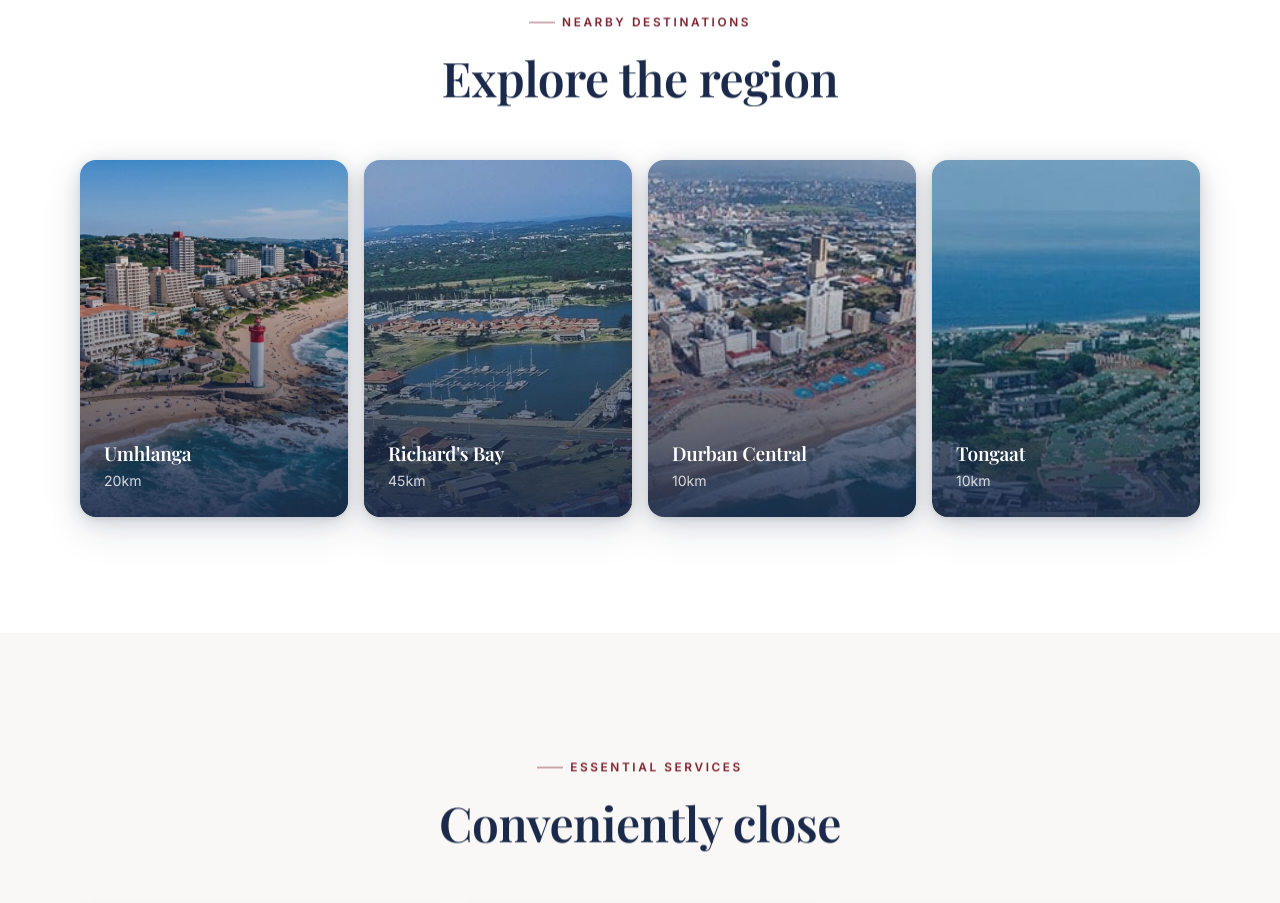
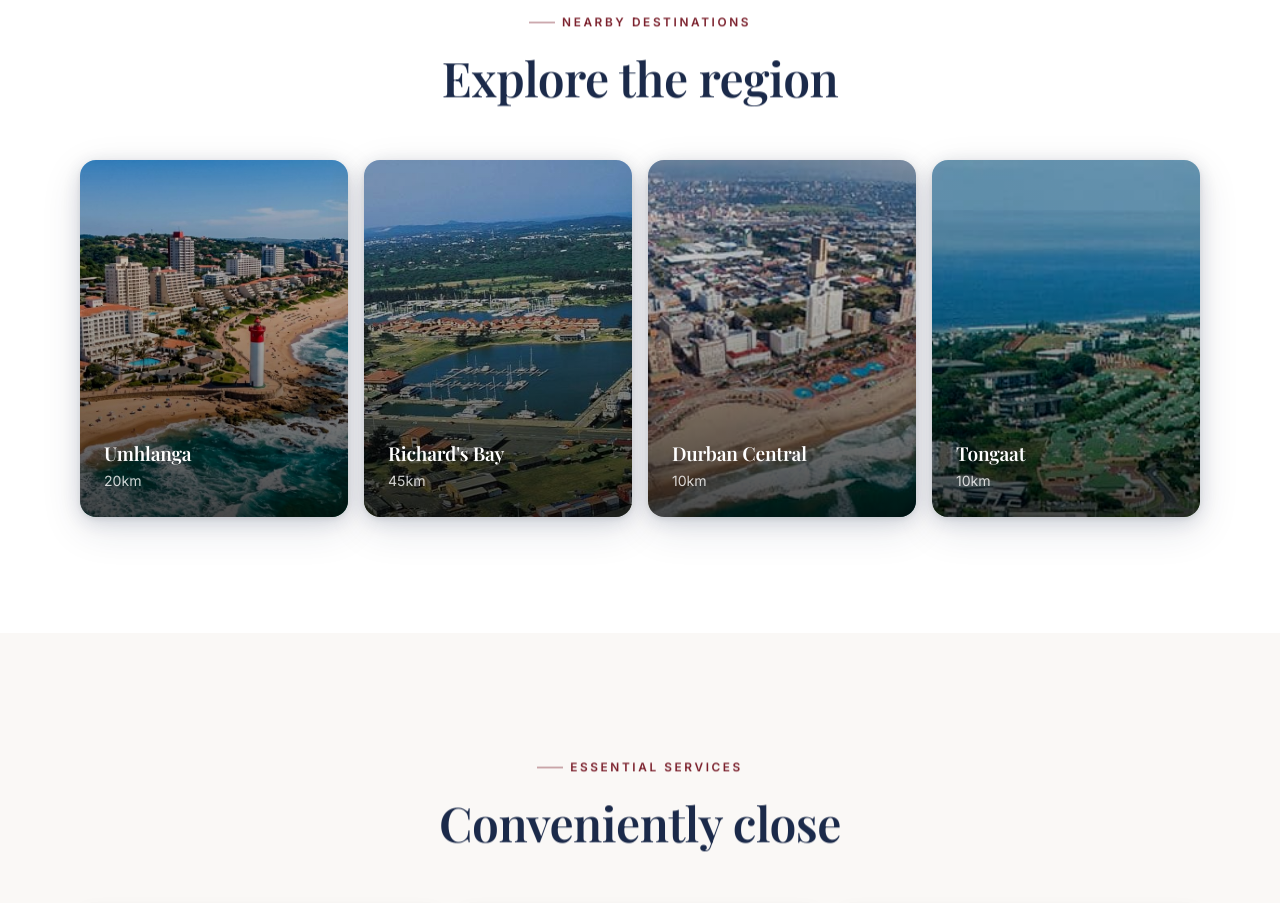
Before and after one commit to HlobisileLukhele/Hampshire-redesign, a website: page attractions.html in a window 1280 px wide. Shown: the part 2672-3575 px from the top of the page. Drawn offline with nearby package versions, Linux system fonts and the light colour scheme; a web font is replaced by a local one.

Commit message:
fixed spelling error and added black overlay to images

```diff
--- a/css/styles.css
+++ b/css/styles.css
@@ -665,9 +665,9 @@ h1, h2, h3, h4 {
 
 .nearby-cities { display: grid; grid-template-columns: repeat(4, 1fr); gap: 16px; }
 .city-card { position: relative; border-radius: var(--radius); overflow: hidden; aspect-ratio: 3/4; box-shadow: var(--shadow-md); }
-.city-card .img-real { transition: transform .6s var(--ease); }
+.city-card .img-real { filter: contrast(1.06) saturate(1.08); transition: transform .6s var(--ease); }
 .city-card:hover .img-real { transform: scale(1.05); }
-.city-card__overlay { position: absolute; inset: 0; background: linear-gradient(0deg, rgba(27,42,74,.9) 0%, rgba(27,42,74,.2) 70%); z-index: 2; display: flex; flex-direction: column; justify-content: flex-end; padding: 24px; }
+.city-card__overlay { position: absolute; inset: 0; background: linear-gradient(0deg, rgba(0,0,0,.72) 0%, rgba(0,0,0,.24) 70%); z-index: 2; display: flex; flex-direction: column; justify-content: flex-end; padding: 24px; }
 .city-card__overlay h3 { color: #fff; font-size: 1.2rem; margin-bottom: 4px; }
 .city-card__overlay p { color: rgba(255,255,255,.8); font-size: .88rem; margin: 0; }
 
@@ -1152,7 +1152,7 @@ h1, h2, h3, h4 {
 .reviews-track {
   display: flex;
   gap: 20px;
-  animation: infiniteSlide 25s linear infinite;
+  animation: infiniteSlide 18s linear infinite;
 }
 
 @keyframes infiniteSlide {
```
Also changed, not shown: index.html (+1 -1 lines).
